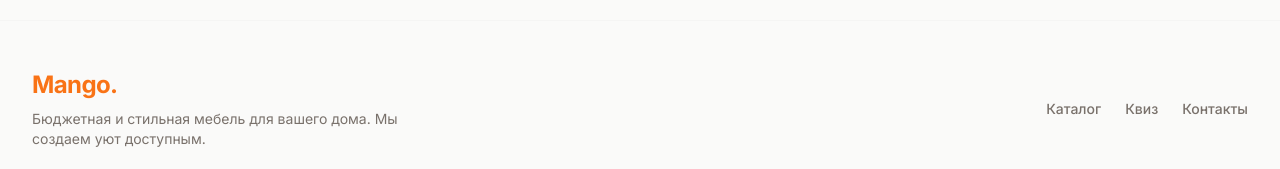
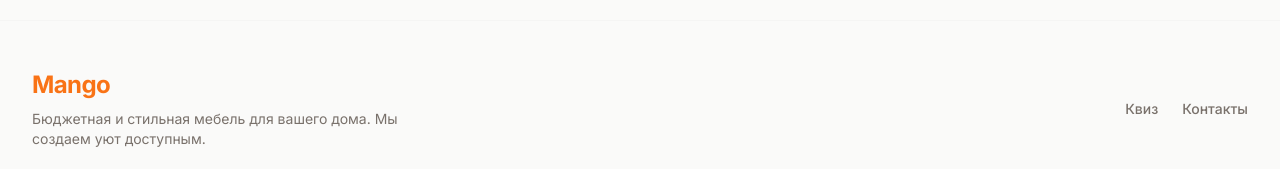
Before and after one commit to Khalimov-Z/mango-store, a Next.js app: page / in a window 1280 px wide. Shown: the part 2999-3168 px from the top of the page. Built offline with nearby package versions, Linux system fonts and the light colour scheme.

Commit message:
refactor: remove Catalog link from footer and remove period from Mango logo

```diff
--- a/components/Footer.tsx
+++ b/components/Footer.tsx
@@ -6,7 +6,7 @@ export function Footer() {
       <div className="max-w-7xl mx-auto px-4 sm:px-6 lg:px-8 flex flex-col md:flex-row justify-between items-center gap-6">
         <div className="text-center md:text-left">
           <Link href="/" className="font-bold text-2xl text-orange-500 tracking-tight">
-            Mango.
+            Mango
           </Link>
           <p className="text-stone-500 mt-2 text-sm max-w-sm">
             Бюджетная и стильная мебель для вашего дома. Мы создаем уют доступным.
@@ -14,7 +14,6 @@ export function Footer() {
         </div>
 
         <nav className="flex gap-6 text-sm font-medium">
-          <Link href="/" className="text-stone-500 hover:text-orange-500 transition-colors">Каталог</Link>
           <Link href="/quiz" className="text-stone-500 hover:text-orange-500 transition-colors">Квиз</Link>
           <Link href="/contacts" className="text-stone-500 hover:text-orange-500 transition-colors">Контакты</Link>
         </nav>
```
